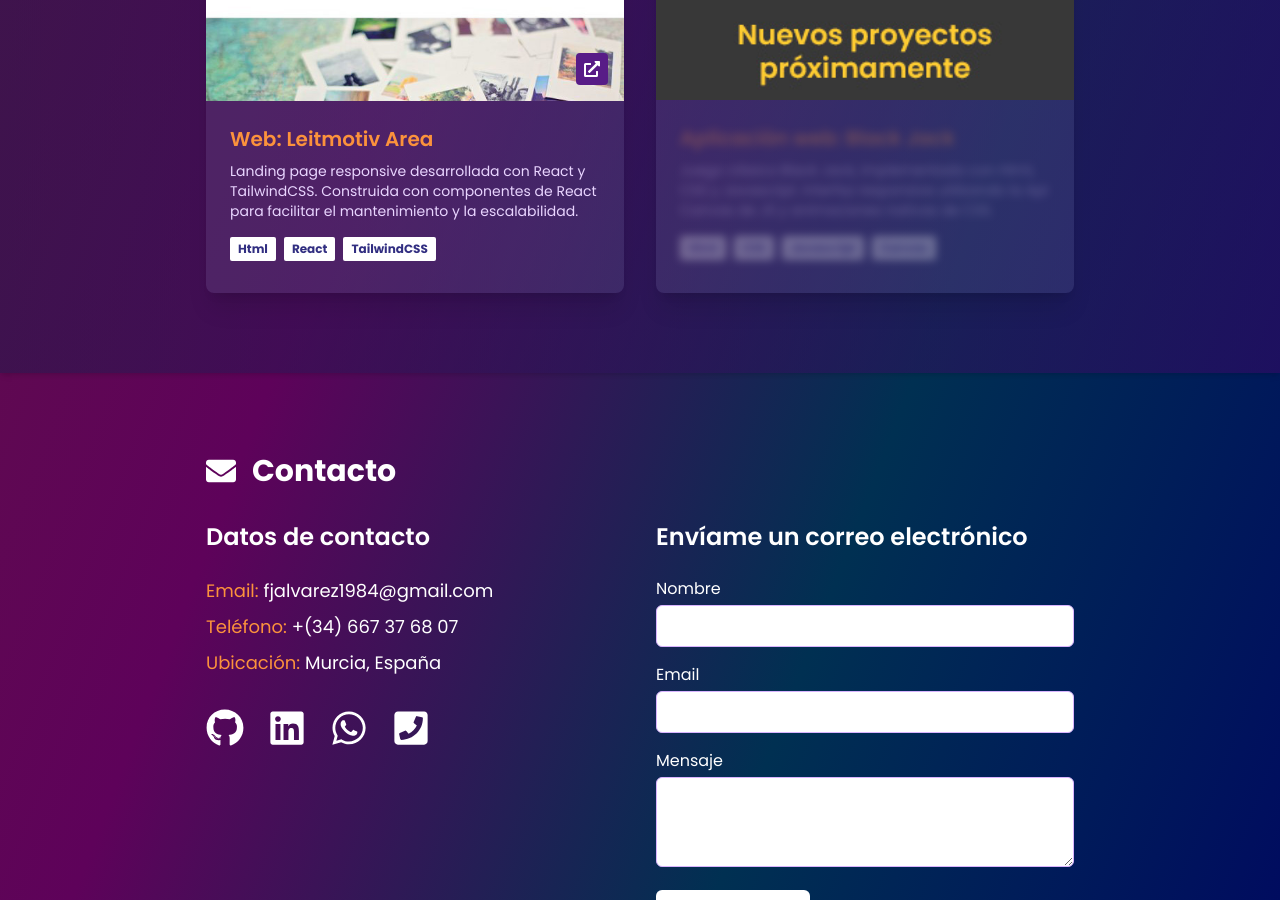
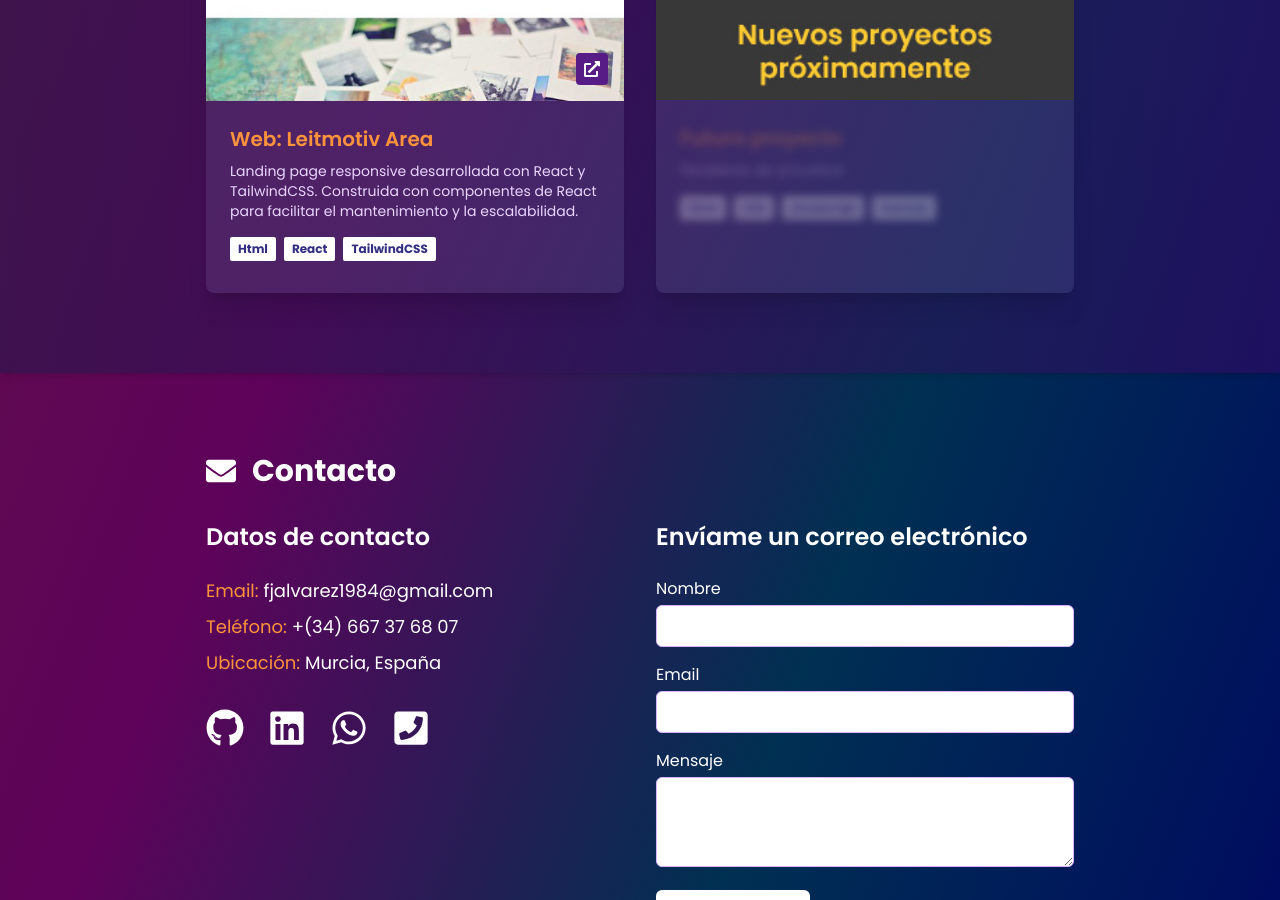
Before and after one commit to franxuhjuli/portfolio, a React (Vite) app: page / in a window 1280 px wide. Shown: the part 2540-3440 px from the top of the page. Built offline with nearby package versions, Linux system fonts and the light colour scheme.

Commit message:
Texto de proyectos actualizados

```diff
--- a/src/proyects.jsx
+++ b/src/proyects.jsx
@@ -21,8 +21,8 @@ export function Proyects() {
           projectUrl="https://leitmotiv-area-web.vercel.app/"
         />
         <Card
-          title="Aplicación web: Black Jack"
-          description="Juego clásico Black Jack, implementado con Html, CSS y Javascript. Interfaz responsive utilizando la Api Canvas de JS y animaciones nativas de CSS."
+          title="Futuro proyecto"
+          description="Pendiente de actualizar"
           imageUrl={EnConstruccion}
           technologies={["Html", "CSS", "Javascript", "Canvas"]}
           projectUrl=""
```
